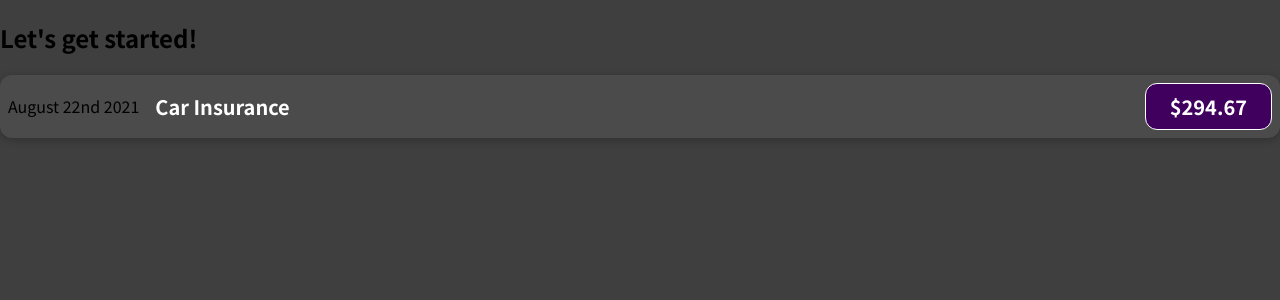
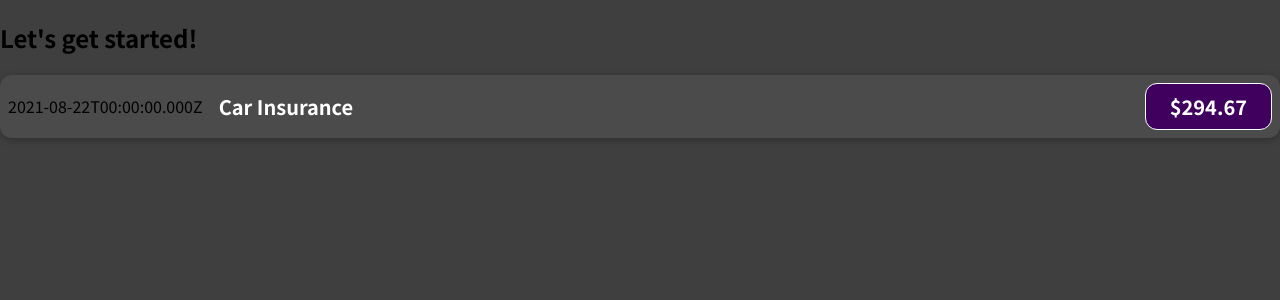
Before and after one commit to gmountalas/react-complete-guide, a React (Create React App) app: page / in a window 1280 px wide. Shown: the top 300 px of the page. Built offline with nearby package versions, Linux system fonts and the light colour scheme.

Commit message:
35. Outputting Dynamic Data & Working with Expressions in JSX

```diff
--- a/src/components/ExpenseItem.js
+++ b/src/components/ExpenseItem.js
@@ -1,12 +1,16 @@
 import "./ExpenseItem.css";
 
 function ExpenseItem() {
+  const expenseDate = new Date(2021, 7, 22);
+  const expenseTitle = "Car Insurance";
+  const expenseAmount = 294.67;
+
   return (
     <div className="expense-item">
-      <div>August 22nd 2021</div>
+      <div>{expenseDate.toISOString()}</div>
       <div className="expense-item__description">
-        <h2>Car Insurance</h2>
-        <div className="expense-item__price">$294.67</div>
+        <h2>{expenseTitle}</h2>
+        <div className="expense-item__price">${expenseAmount}</div>
       </div>
     </div>
   );
```
